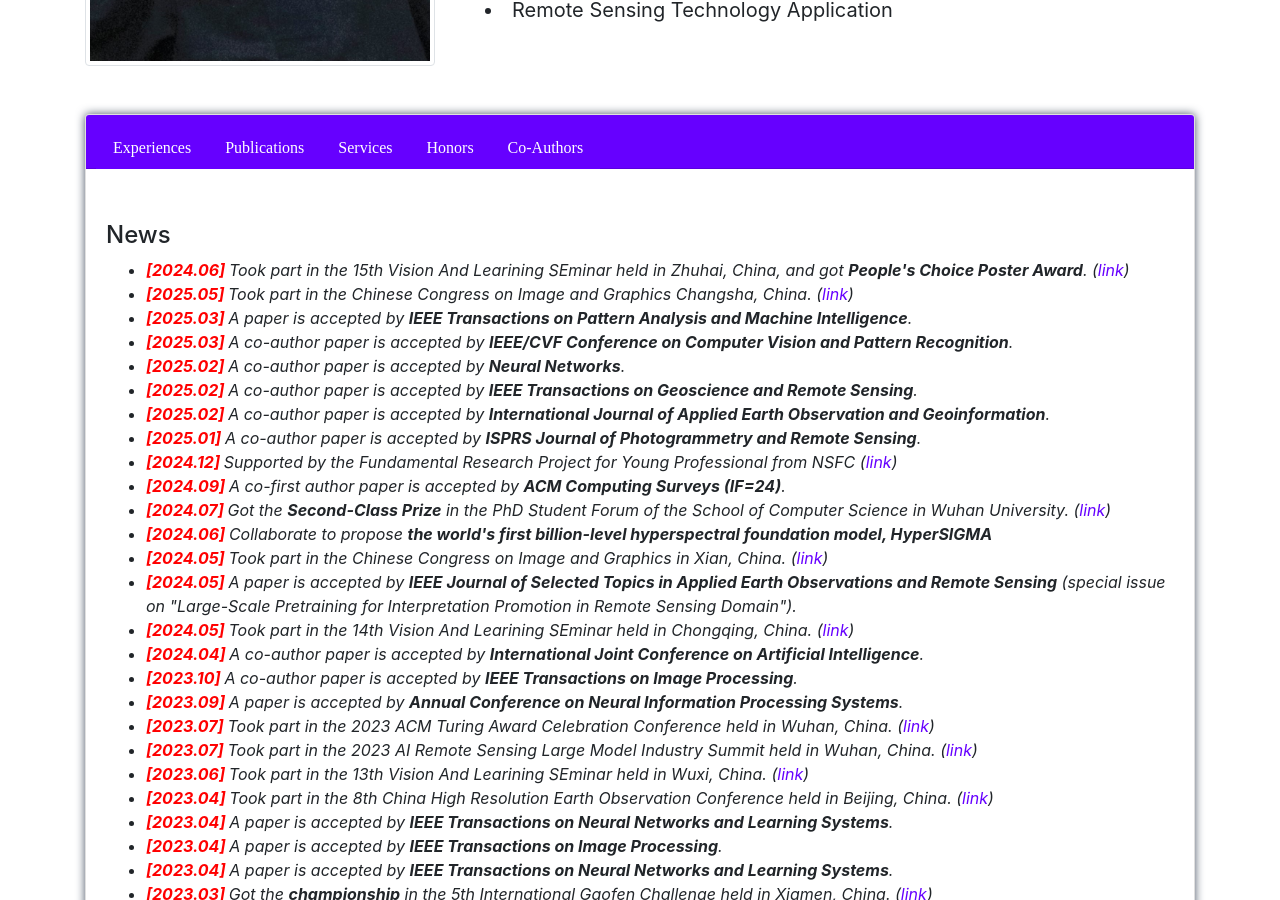
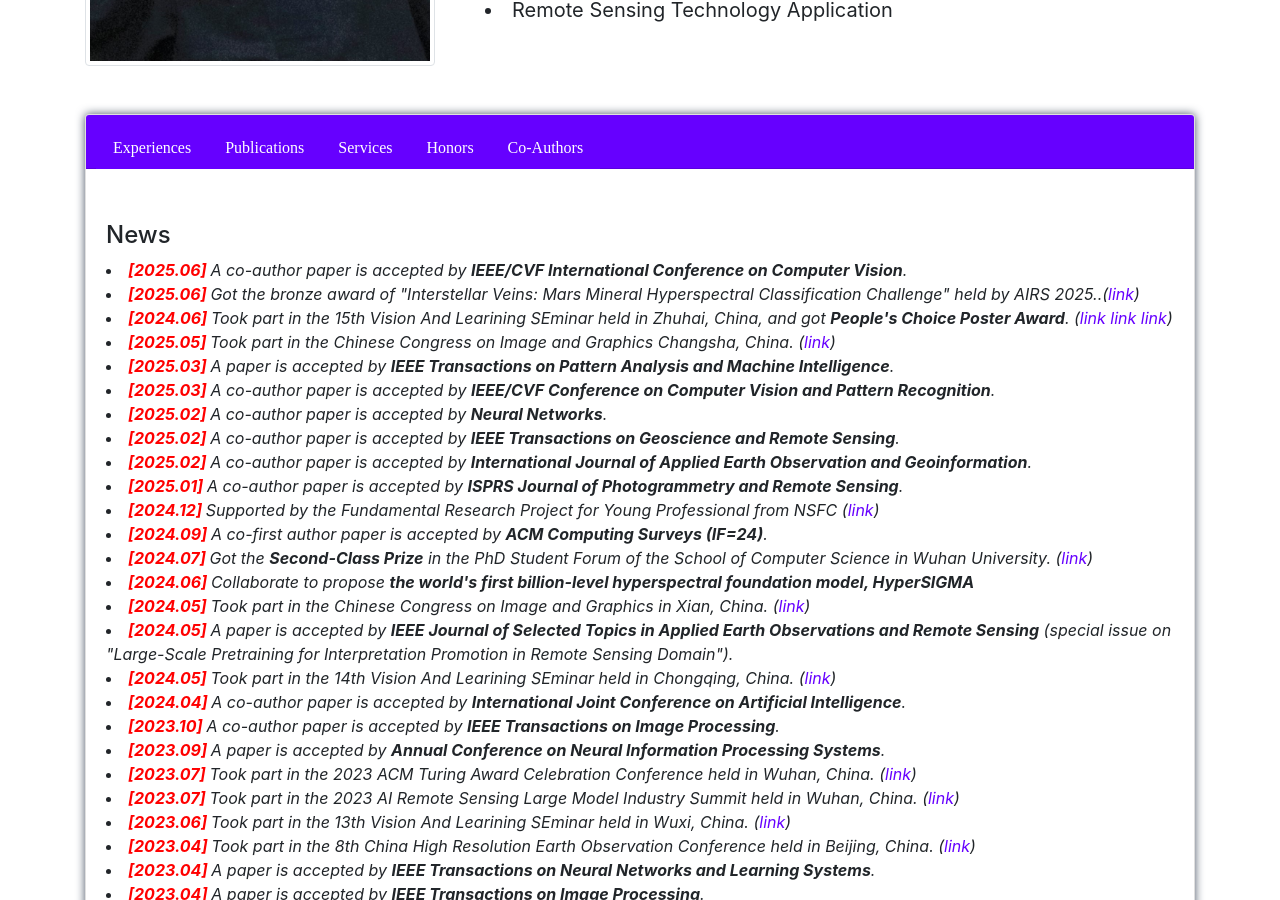
Before and after one commit to DotWang/DotWang.github.io, a Jekyll site: the page built from index.md, in a window 1280 px wide and 900 px high, scrolled down 462 px. Built offline with Jekyll 4.4.1, drawn with Linux system fonts in a browser that asks for light colours; nearby versions of some CDN libraries; comment, search, counter and statistics services are not loaded.

Commit message:
Update exp.html

```diff
--- a/_includes/exp.html
+++ b/_includes/exp.html
@@ -1,7 +1,8 @@
 <A NAME="R_News"><h4>News</h4></A>
 <i>
-<ul>
-<li> <b> <font color="#FF0000">[2024.06]</font> </b> Took part in the 15th Vision And Learining SEminar held in Zhuhai, China, and got <b>People's Choice Poster Award</b>. (<a href="/assets/img/exp/valse_2025.jpg" target="_blank">link</a>)</li>
+<li> <b> <font color="#FF0000">[2025.06]</font> </b> A co-author paper is accepted by <b>IEEE/CVF International Conference on Computer Vision</b>.</li>
+<li> <b> <font color="#FF0000">[2025.06]</font> </b> Got the bronze award of "Interstellar Veins: Mars Mineral Hyperspectral Classification Challenge" held by AIRS 2025.</b>.(<a href="https://mp.weixin.qq.com/s/ekA6Y32adnIeEeylF-3KcQ" target="_blank">link</a>)</li>
+<li> <b> <font color="#FF0000">[2024.06]</font> </b> Took part in the 15th Vision And Learining SEminar held in Zhuhai, China, and got <b>People's Choice Poster Award</b>. (<a href="/assets/img/exp/valse_2025.jpg" target="_blank">link</a> <a href="/assets/img/exp/photo_2025.jpg" target="_blank">link</a> <a href="https://valser.org/2025/#/poster" target="_blank">link</a>)</li>
 <li> <b> <font color="#FF0000">[2025.05]</font> </b> Took part in the Chinese Congress on Image and Graphics Changsha, China. (<a href="/assets/img/exp/ccig_2025.jpg" target="_blank">link</a>)</li>
 <li> <b> <font color="#FF0000">[2025.03]</font> </b> A paper is accepted by <b>IEEE Transactions on Pattern Analysis and Machine Intelligence</b>.</li>
 <li> <b> <font color="#FF0000">[2025.03]</font> </b> A co-author paper is accepted by <b>IEEE/CVF Conference on Computer Vision and Pattern Recognition</b>.</li>
```
